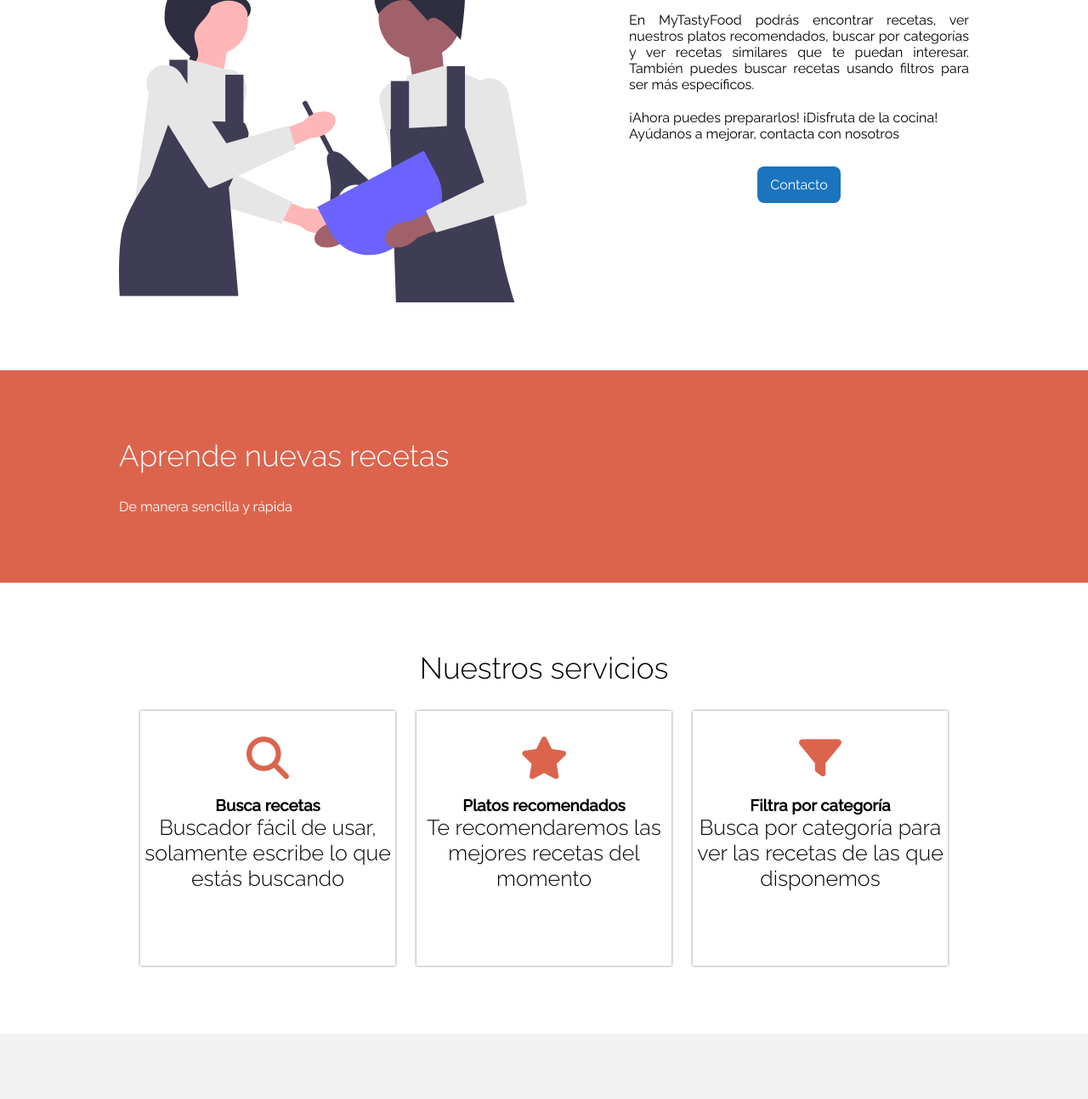
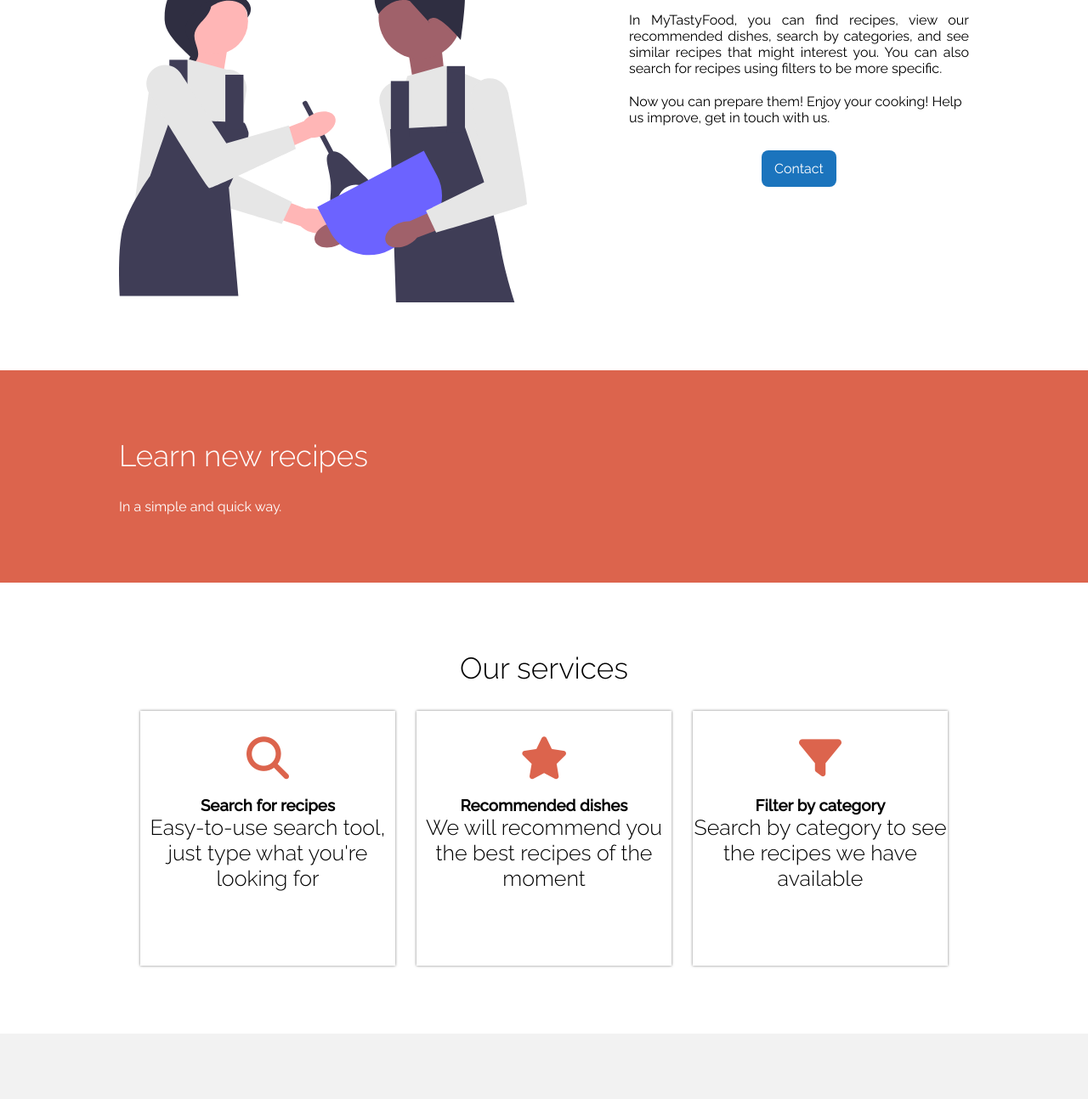
Before and after one commit to Proyect-EOI/LandingMyTastyFood, a website built with Vite: page src/index.html in a window 1280 px wide. Shown: the part 707-2001 px from the top of the page at 85% size. Built offline with nearby package versions, Linux system fonts and the light colour scheme; files whose address does not match are found by name.

Commit message:
language changed

```diff
--- a/src/index.html
+++ b/src/index.html
@@ -18,9 +18,9 @@
   <header class="food">
     <div class="textos-food">
       <h1>MyTastyFood</h1>
-      <p>Encuentra las recetas que estabas buscando</p>
+      <p>Find the recipes you were looking for</p>
 
-      <a href="https://www.mytastyfood.tech" class="cta button">Empieza ya</a>
+      <a href="https://www.mytastyfood.tech" class="cta button">Start now</a>
     </div>
 
 
@@ -34,15 +34,14 @@
   <section class="wave-contenedor website">
     <img src="assets/img/undraw_cooking_p7m1.svg" alt="">
     <div class="contenedor-textos-main">
-      <h2 class="titulo left">¿Qué es?</h2>
+      <h2 class="titulo left">What is it?</h2>
       <p class="parrafo">
-        En MyTastyFood podrás encontrar recetas, ver nuestros platos recomendados, buscar por categorías y ver
-        recetas similares que te puedan interesar. También puedes buscar recetas usando filtros para ser más
-        específicos. </p>
-      <p>¡Ahora puedes prepararlos! ¡Disfruta de la cocina!
-        Ayúdanos a mejorar, contacta con nosotros</p>
+        In MyTastyFood, you can find recipes, view our recommended dishes, search by categories, and see similar recipes
+        that might interest you. You can also search for recipes using filters to be more specific. </p>
+      <p>Now you can prepare them! Enjoy your cooking!
+        Help us improve, get in touch with us.</p>
       <div class="textos-contact">
-        <a href="#contacto">Contacto</a>
+        <a href="#contacto">Contact</a>
       </div>
 
     </div>
@@ -50,33 +49,33 @@
 
   <section class="info">
     <div class="contenedor">
-      <h2 class="titulo left">Aprende nuevas recetas</h2>
-      <p>De manera sencilla y rápida</p>
+      <h2 class="titulo left">Learn new recipes</h2>
+      <p>In a simple and quick way.</p>
     </div>
   </section>
 
   <section class="cards contenedor">
-    <h2 class="titulo">Nuestros servicios</h2>
+    <h2 class="titulo">Our services</h2>
 
     <div class="content-cards">
       <article class="card">
         <i class="fa-solid fa-magnifying-glass"></i>
-        <h3>Busca recetas</h3>
-        <p>Buscador fácil de usar, solamente escribe lo que estás buscando</p>
+        <h3>Search for recipes</h3>
+        <p>Easy-to-use search tool, just type what you're looking for</p>
 
       </article>
 
       <article class="card">
         <i class="fa-solid fa-star"></i>
-        <h3>Platos recomendados</h3>
-        <p>Te recomendaremos las mejores recetas del momento</p>
+        <h3>Recommended dishes</h3>
+        <p>We will recommend you the best recipes of the moment</p>
 
       </article>
 
       <article class="card">
         <i class="fa-solid fa-filter"></i>
-        <h3>Filtra por categoría</h3>
-        <p>Busca por categoría para ver las recetas de las que disponemos</p>
+        <h3>Filter by category</h3>
+        <p>Search by category to see the recipes we have available</p>
 
       </article>
     </div>
@@ -84,7 +83,7 @@
 
   <section class="galeria">
     <div class="contenedor">
-      <h2 class="titulo">Platos que podrás preparar tú mismo</h2>
+      <h2 class="titulo">Dishes you can prepare yourself</h2>
       <article class="galeria-cont">
         <img src="assets/img/paella.jpg" alt="">
         <img src="assets/img/pasta.jpg" alt="">
@@ -96,9 +95,9 @@
   <section class="info-last">
     <div class="contenedor last-section">
       <div class="contenedor-textos-main">
-        <h2 class="titulo left">Información detallada</h2>
-        <p class="parrafo">En cada receta te brindaremos los ingredientes necesarios, las cantidades y la manera de
-          preparación con pasos sencillos</p>
+        <h2 class="titulo left">Detailed information</h2>
+        <p class="parrafo">In each recipe, we will provide you with the necessary ingredients, quantities, and
+          preparation method with easy-to-follow steps.</p>
 
       </div>
       <img src="assets/img/undraw_diet_ghvw.svg" alt="">
@@ -113,12 +112,12 @@
 
   <footer id="contacto">
     <div class="contenedor">
-      <h2 class="titulo">Contacto</h2>
+      <h2 class="titulo">Contact</h2>
       <form action="" class="form">
-        <input class="input" type="text" name="" id="" placeholder="Nombre">
+        <input class="input" type="text" name="" id="" placeholder="Name">
         <input class="input" type="email" name="" id="" placeholder="Email">
-        <textarea class="input" name="" id="" cols="30" rows="10" placeholder="Mensaje"></textarea>
-        <input class="input" type="submit" value="Enviar">
+        <textarea class="input" name="" id="" cols="30" rows="10" placeholder="Message"></textarea>
+        <input class="input" type="submit" value="Send">
       </form>
     </div>
   </footer>
```
